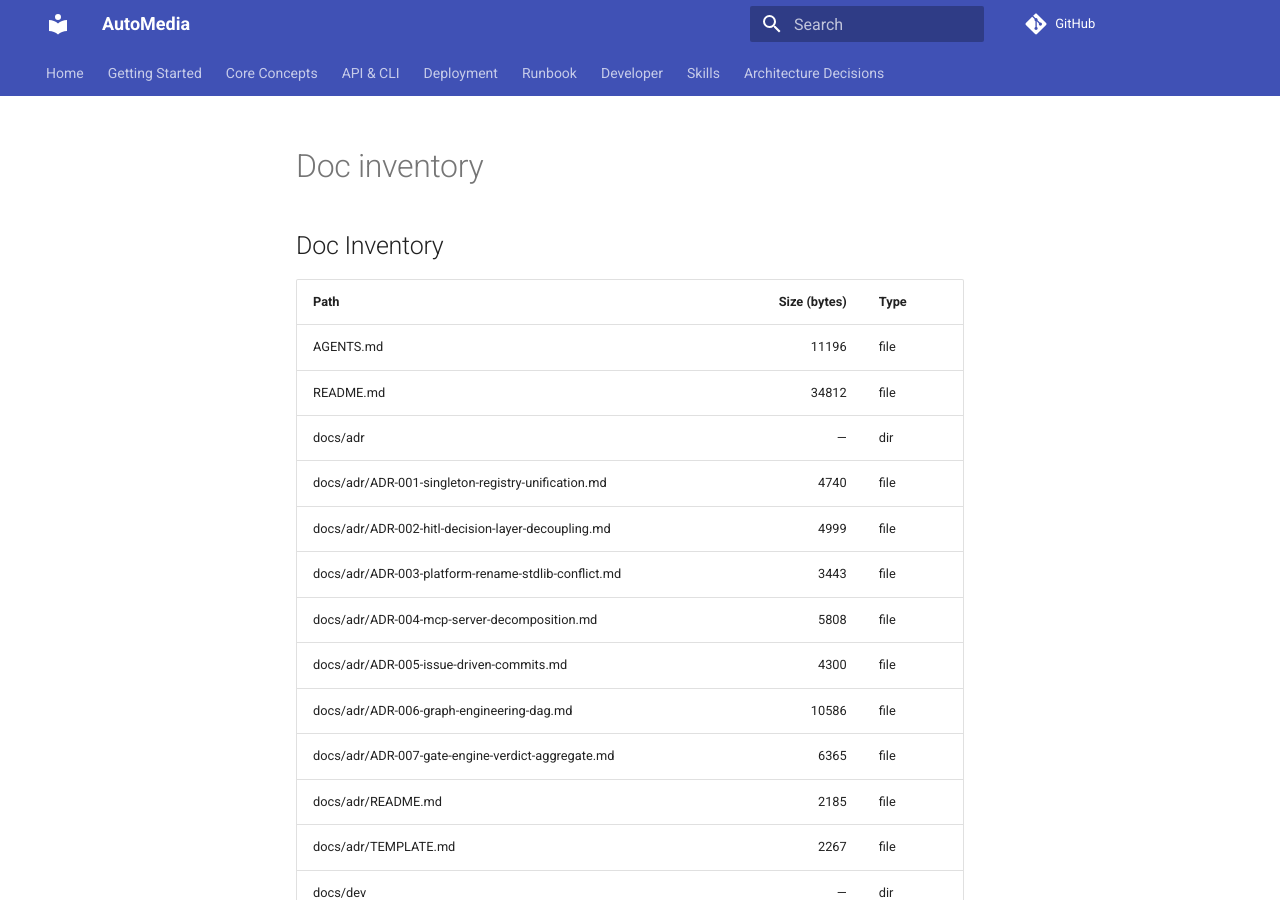
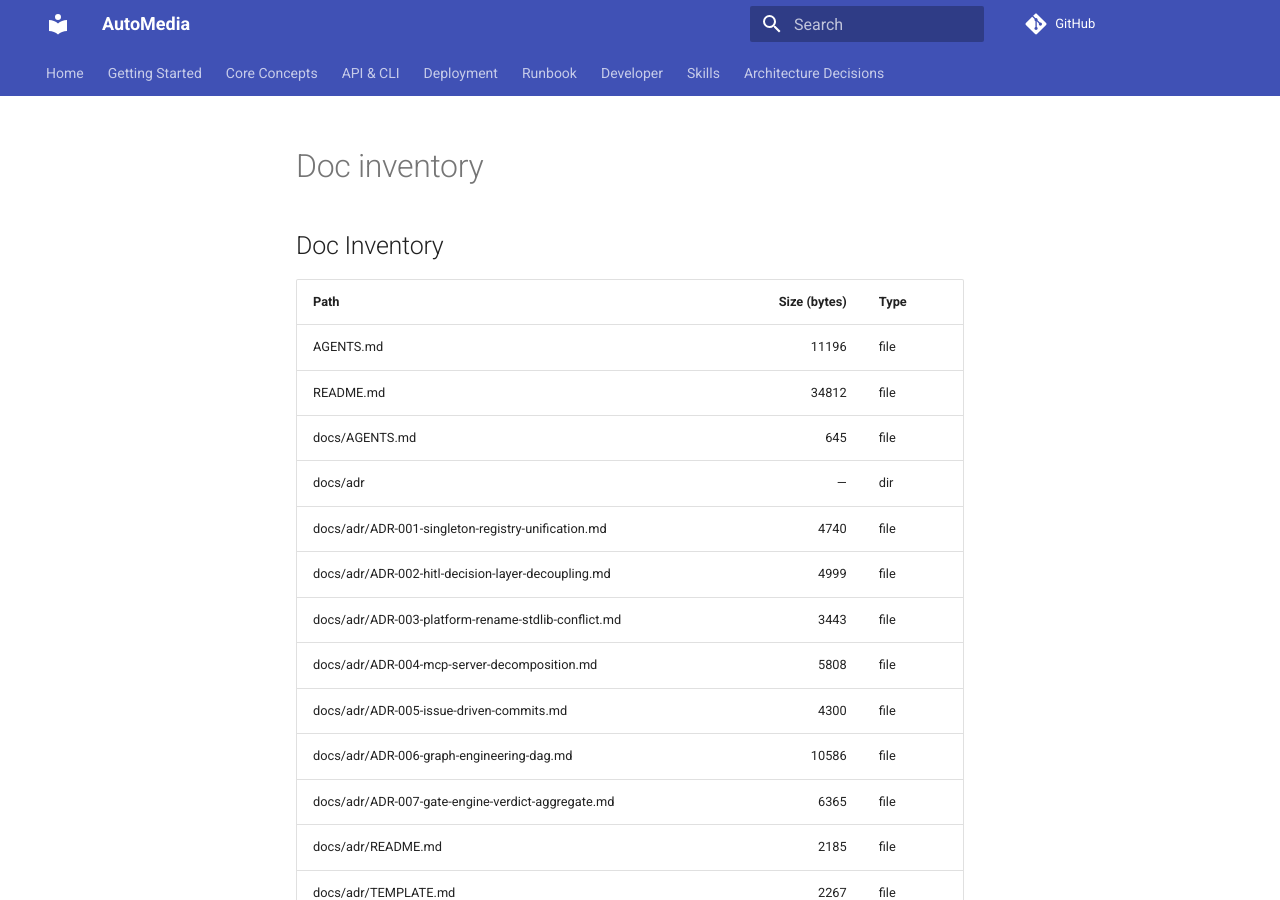
Before and after one commit to 1StepMore/AutoMedia, an MkDocs documentation site: the page built from docs/dev/doc-inventory.md, in a window 1280 px wide and 900 px high. Built offline with MkDocs 1.6.1 and Material for MkDocs 9.7.7, drawn with Linux system fonts in a browser that asks for light colours; comment, search, counter and statistics services are not loaded.

Commit message:
chore(ops): regenerate doc-inventory after A10 (git-tracked file set)
The inventory derives its file list from git-tracked files, so a newly
committed doc changes the regenerated output only AFTER its own commit.
Ordering rule (recorded in the calibration list): commit the new doc
first, then regenerate and commit the inventory.
- Self-check: doc_inventory --check green; checker exit=0.
- Rollback: revert.

Signed-off-by: 1StepMore <140780063+1StepMore@users.noreply.github.com>

```diff
--- a/docs/dev/doc-inventory.md
+++ b/docs/dev/doc-inventory.md
@@ -6,6 +6,7 @@
 |------|-------------:|------|
 | AGENTS.md | 11196 | file |
 | README.md | 34812 | file |
+| docs/AGENTS.md | 645 | file |
 | docs/adr | — | dir |
 | docs/adr/ADR-001-singleton-registry-unification.md | 4740 | file |
 | docs/adr/ADR-002-hitl-decision-layer-decoupling.md | 4999 | file |
```
